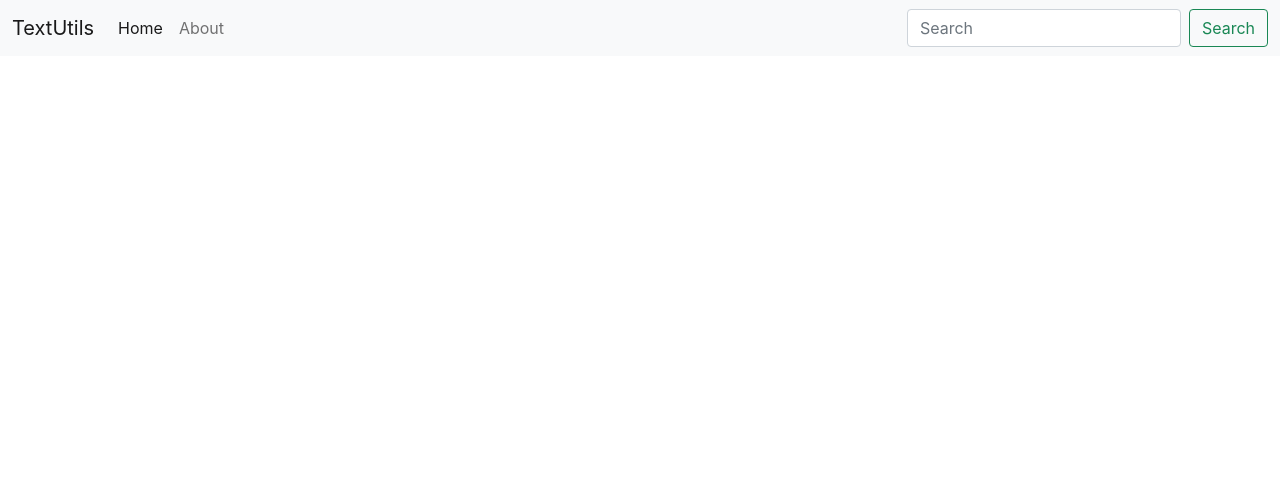
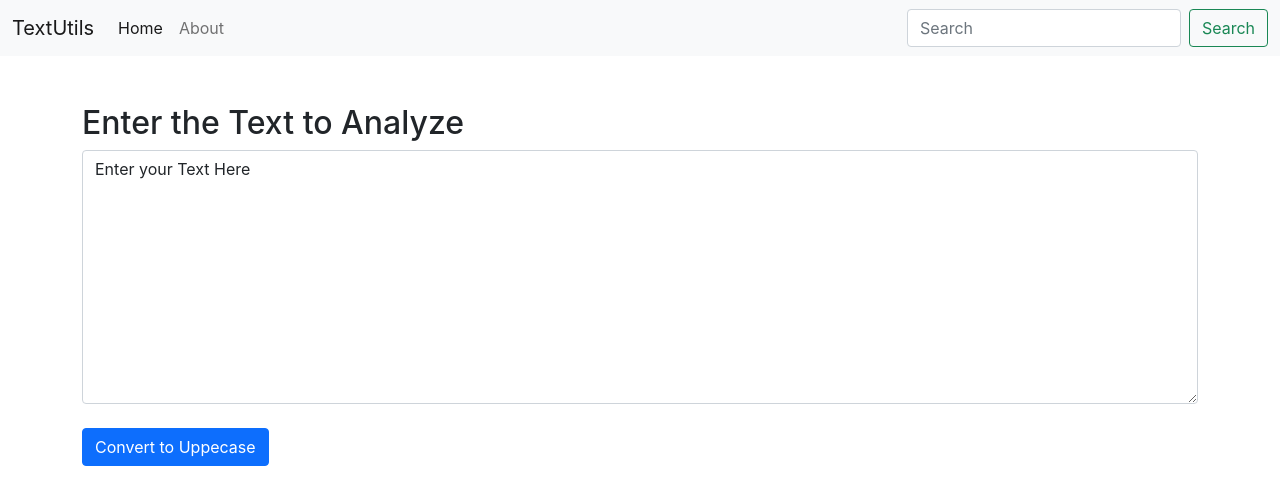
Before and after one commit to brijal091/react-learning, a React (Create React App) app in the folder react-learning/: page / in a window 1280 px wide. Shown: the top 504 px of the page. Built offline with nearby package versions, Linux system fonts and the light colour scheme.

Commit message:
Form crated To convert Texts of Textarea

```diff
--- a/react-learning/src/App.js
+++ b/react-learning/src/App.js
@@ -1,4 +1,5 @@
 import Navbar from './components/Navbar';
+import Form from './components/Form';
 
 function App() {
   return (
@@ -7,6 +8,9 @@ function App() {
     <Navbar title="TextUtils" />
     {/* if no props are set then default will be loded */}
     {/* <Navbar /> */}
+    <div className="container">
+      <Form heading="Enter the Text to Analyze"/>
+    </div>
    </>
   );
 }
--- /dev/null
+++ b/react-learning/src/components/Form.js
@@ -0,0 +1,27 @@
+// we Have created hook here to create a state and use it in the form component
+import React, {useState} from 'react'
+
+export default function Form(props) {
+    {/* this is basic syntax in which we are creating a varible text which has default value "Enter your text Here" and whenever we want to chagne this, we can use setText to change it.  we can not change it dairectly, beacuse it's a state. so react dosen't allow us to change this dairectly, so we need hooks to change this. we can only change it by setText. */}
+    const [text,setText] = useState('Enter your Text Here');
+    const change = () =>{
+        console.log("Hello")
+    }
+    {/* changing the value of text state here by the following */}
+    // text = "Hello World"; worong way to change the state
+    return (
+        <div>
+        <h2 className="mt-5">{props.heading}</h2>
+        <form className="row g-3">
+            <div className="mb-2">
+                <textarea className="form-control" value={text} id="textarea" rows="10" onChange={change}></textarea>
+            </div>
+            <div className="col-auto">
+
+                {/* We can use setText like the following */}
+                <button onClick={() => setText("I am New Text. Add Me")} type="submit" className="btn btn-primary mb-3">Convert to Uppecase</button>
+            </div>
+        </form>
+    </div>
+  )
+}
```
Also changed, not shown: 1 other file (tests, documents, lock files or other folders).
